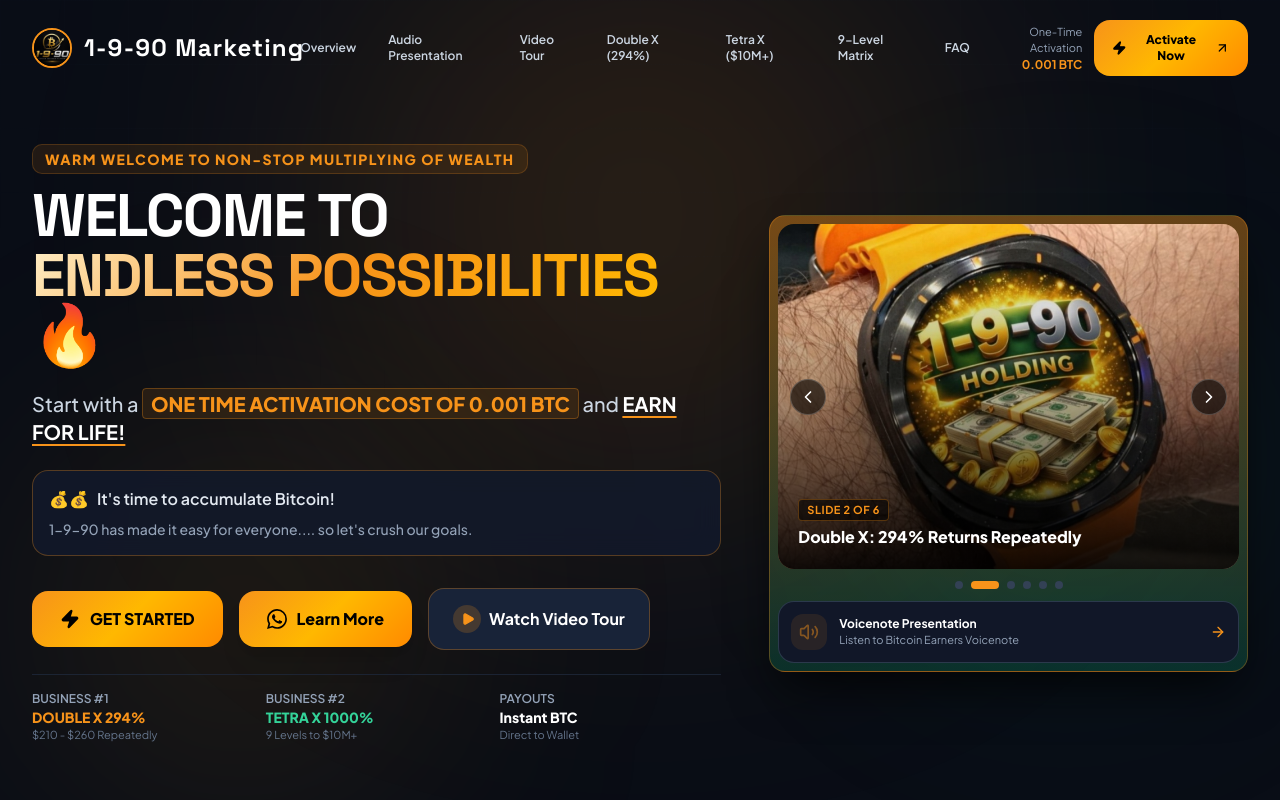
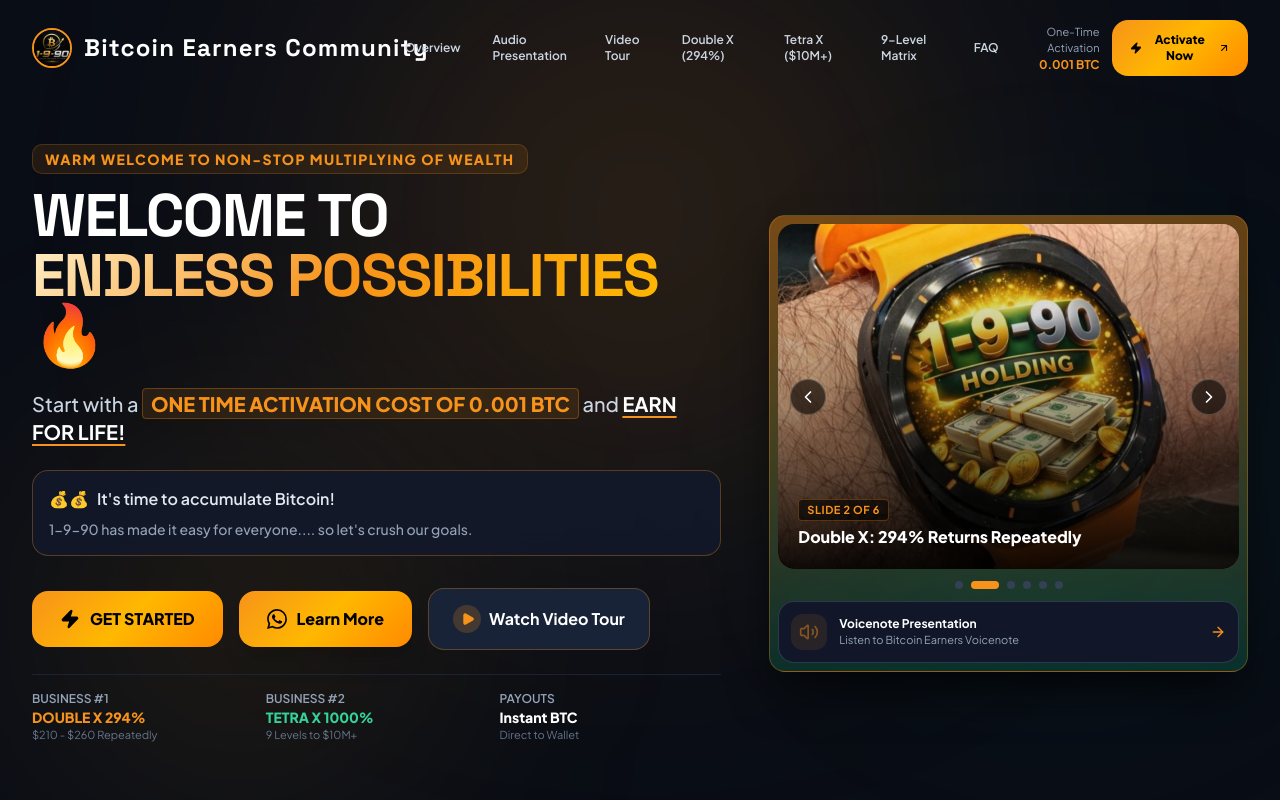
Before and after one commit to Bobmatrix1/1-9-90, a React (Vite) app: page / in a window 1280 px wide. Shown: the top 800 px of the page. Built offline with nearby package versions, Linux system fonts and the light colour scheme.

Commit message:
style: update header brand title to Bitcoin Earners Community

```diff
--- a/src/sections/Footer.tsx
+++ b/src/sections/Footer.tsx
@@ -26,7 +26,7 @@ export default function Footer({ onOpenActivate }: FooterProps) {
                 onError={(e) => { (e.target as HTMLElement).style.display = 'none'; }}
               />
               <div>
-                <span className="font-display text-2xl font-extrabold text-white whitespace-nowrap">1-9-90 Marketing</span>
+                <span className="font-display text-xl sm:text-2xl font-extrabold text-white whitespace-nowrap">Bitcoin Earners Community</span>
               </div>
             </div>
 
--- a/src/sections/Navbar.tsx
+++ b/src/sections/Navbar.tsx
@@ -89,8 +89,8 @@ export default function Navbar({ onOpenActivate }: NavbarProps) {
                 }}
               />
               <div className="flex items-center gap-2 shrink-0">
-                <span className="font-display font-extrabold text-xl sm:text-2xl tracking-wider text-white whitespace-nowrap leading-none">
-                  1-9-90 Marketing
+                <span className="font-display font-extrabold text-lg sm:text-xl lg:text-2xl tracking-wider text-white whitespace-nowrap leading-none">
+                  Bitcoin Earners Community
                 </span>
               </div>
             </a>
@@ -170,8 +170,8 @@ export default function Navbar({ onOpenActivate }: NavbarProps) {
                       className="w-9 h-9 rounded-full border border-[#F7931A] object-cover"
                       onError={(e) => { (e.target as HTMLElement).style.display = 'none'; }}
                     />
-                    <span className="font-display font-extrabold text-lg tracking-wider text-white whitespace-nowrap">
-                      1-9-90 Marketing
+                    <span className="font-display font-extrabold text-base sm:text-lg tracking-wider text-white whitespace-nowrap">
+                      Bitcoin Earners Community
                     </span>
                   </div>
 
```
